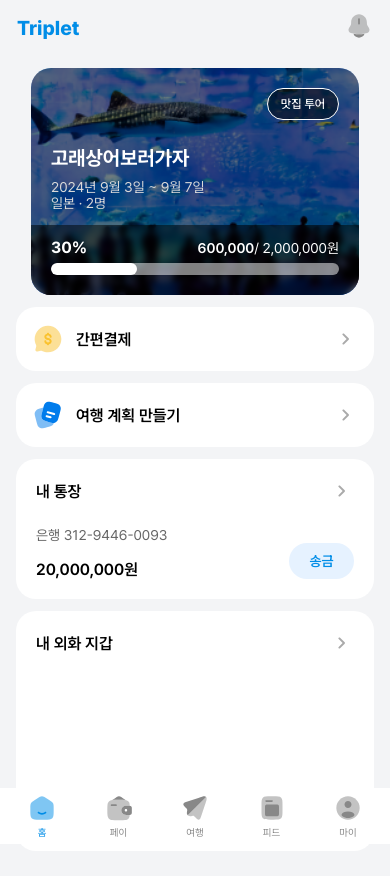
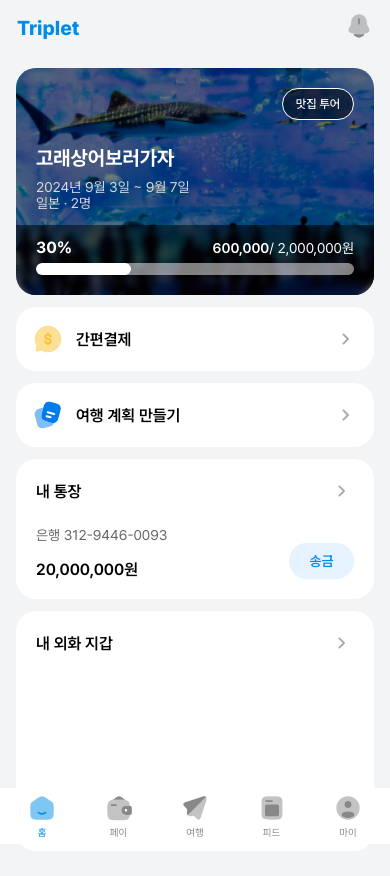
Before and after one commit to lshyunee/Triplet, a React (Create React App) app in the folder triplet/: page / in a window 390 px wide. Shown: the top 876 px of the page. Built offline with nearby package versions, Linux system fonts and the light colour scheme; a web font is replaced by a local one.

Commit message:
Fix : 여행카드 width 반응형으로 수정

```diff
--- a/triplet/src/components/travel/TravelCard.tsx
+++ b/triplet/src/components/travel/TravelCard.tsx
@@ -9,7 +9,7 @@ const PositionDiv = styled.div`
 `;
 
 const CardDiv = styled.div`
-    width: 328px;
+    width: 100%;
     height: 227px;
     border-radius: 20px;
     position: relative;
```
